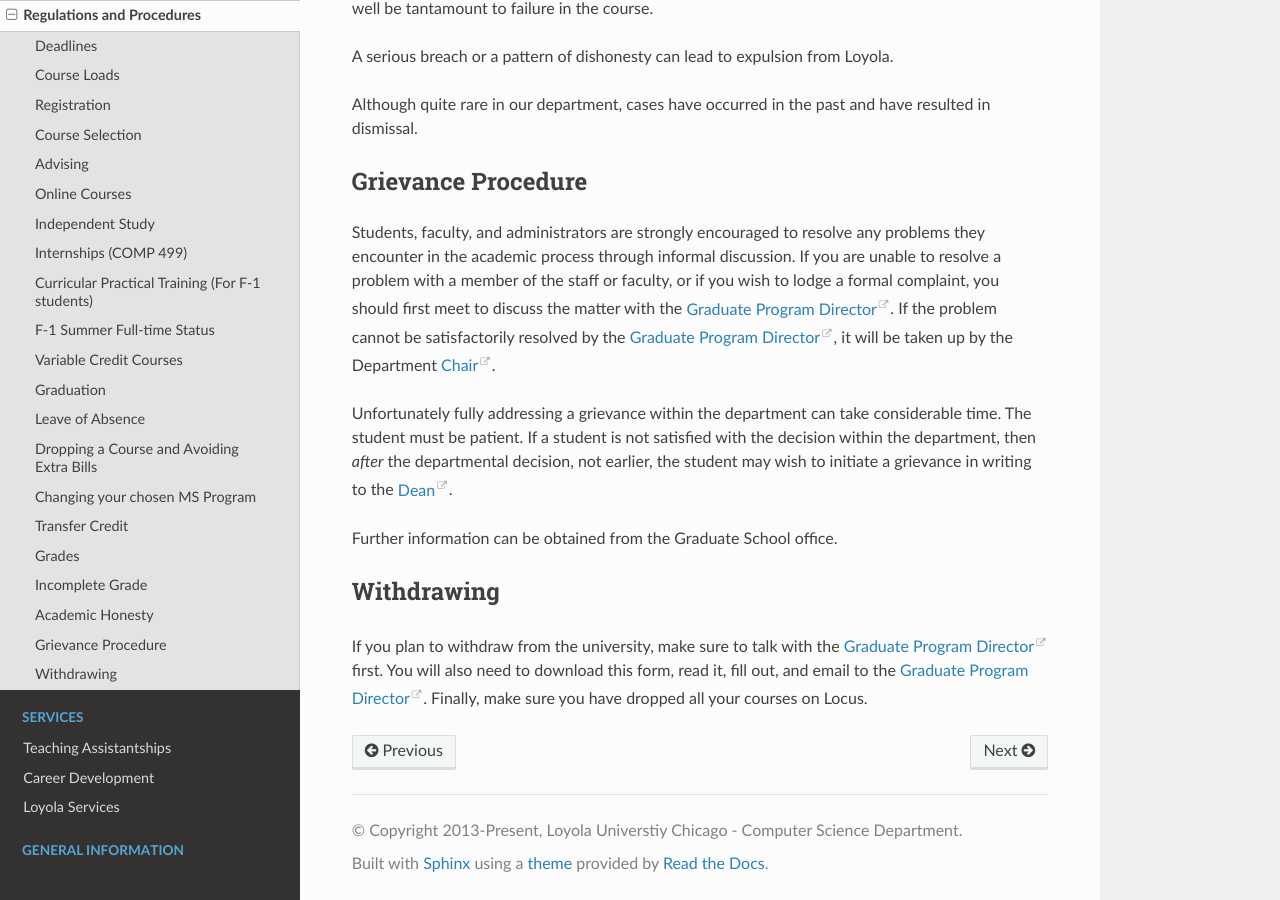
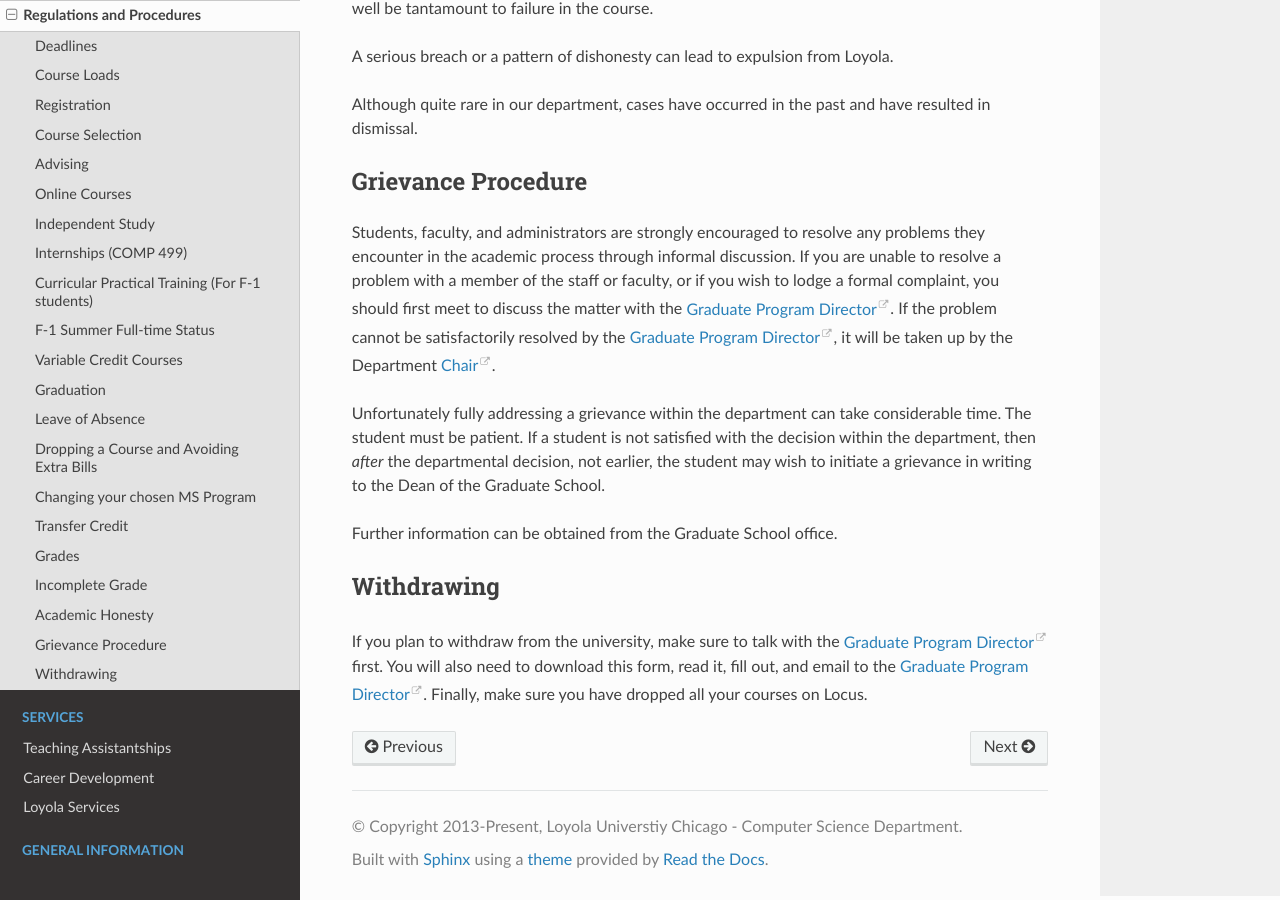
Before and after one commit to LoyolaChicagoCS/gradhandbook, a Sphinx documentation site: the page built from source/policy/regulations.rst, in a window 1280 px wide and 900 px high, scrolled down 13514 px. Built offline with Sphinx 7.4.7 and the Read the Docs theme 2.0.0, drawn with Linux system fonts in a browser that asks for light colours.

Commit message:
specify Dean

```diff
--- a/source/policy/regulations.rst
+++ b/source/policy/regulations.rst
@@ -434,7 +434,7 @@ Grievance Procedure
 
 Students, faculty, and administrators are strongly encouraged to resolve any problems they encounter in the academic process through informal discussion. If you are unable to resolve a problem with a member of the staff or faculty, or if you wish to lodge a formal complaint, you should first meet to discuss the matter with the |gpd|. If the problem cannot be satisfactorily resolved by the |gpd|, it will be taken up by the Department `Chair <mailto:chair@cs.luc.edu>`_.
 
-Unfortunately fully addressing a grievance within the department can take considerable time. The student must be patient. If a student is not satisfied with the decision within the department, then *after* the departmental decision, not earlier, the student may wish to initiate a grievance in writing to the `Dean <mailto:gpd@cs.luc.edu>`_.
+Unfortunately fully addressing a grievance within the department can take considerable time. The student must be patient. If a student is not satisfied with the decision within the department, then *after* the departmental decision, not earlier, the student may wish to initiate a grievance in writing to the Dean of the Graduate School.
 
 Further information can be obtained from the Graduate School office.
 
```
